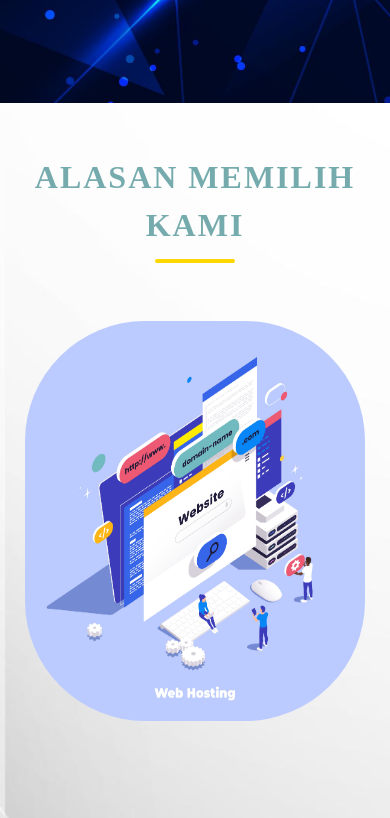
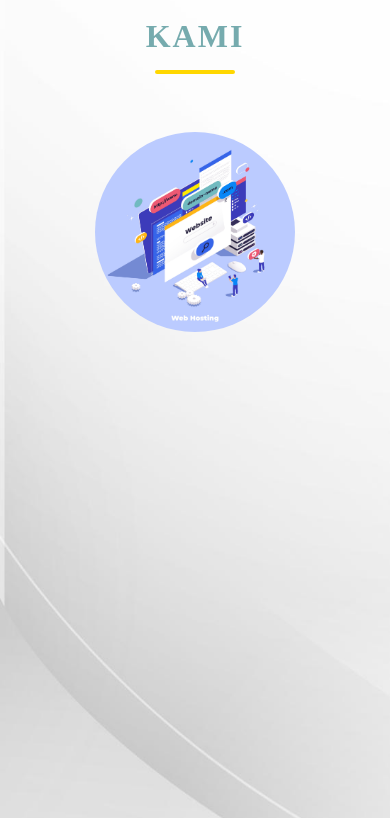
Before and after one commit to iqbalrizan/Jipitu, a React (Vite) app: page / in a window 390 px wide. Shown: the part 1020-1838 px from the top of the page. Built offline with nearby package versions, Linux system fonts and the light colour scheme; a web font is replaced by a local one.

Commit message:
fixing mobile 2

```diff
--- a/src/components/Hero/HeroQuarterCircle/style.css
+++ b/src/components/Hero/HeroQuarterCircle/style.css
@@ -69,7 +69,7 @@ section {
     color: white;
   }
   section {
-    height: 120vh;
+    height: 100vh;
   }
   .typewritter {
     font-size: 34px !important;
--- a/src/components/Navbar/style.css
+++ b/src/components/Navbar/style.css
@@ -50,4 +50,8 @@ nav {
     .navbar-mobile {
         z-index: 999;
     }
+    .navbar-logo a img {
+        height: 80px !important;
+        width: 80px !important;
+    }
   }
--- a/src/pages/Homepage/Alasan.css
+++ b/src/pages/Homepage/Alasan.css
@@ -83,10 +83,14 @@
    }
    .alasan-wrapper {
     flex-direction: column-reverse;
-    gap: 20px;
+    gap: 40px;
    }
    .alasan-left .alasan-box-container {
     gap: 20px;
     grid-template-columns: repeat(1, 1fr) !important;
    }
+   .alasan-right img {
+    height: 200px !important;
+    width: 200px !important;
+   }
   }
```
